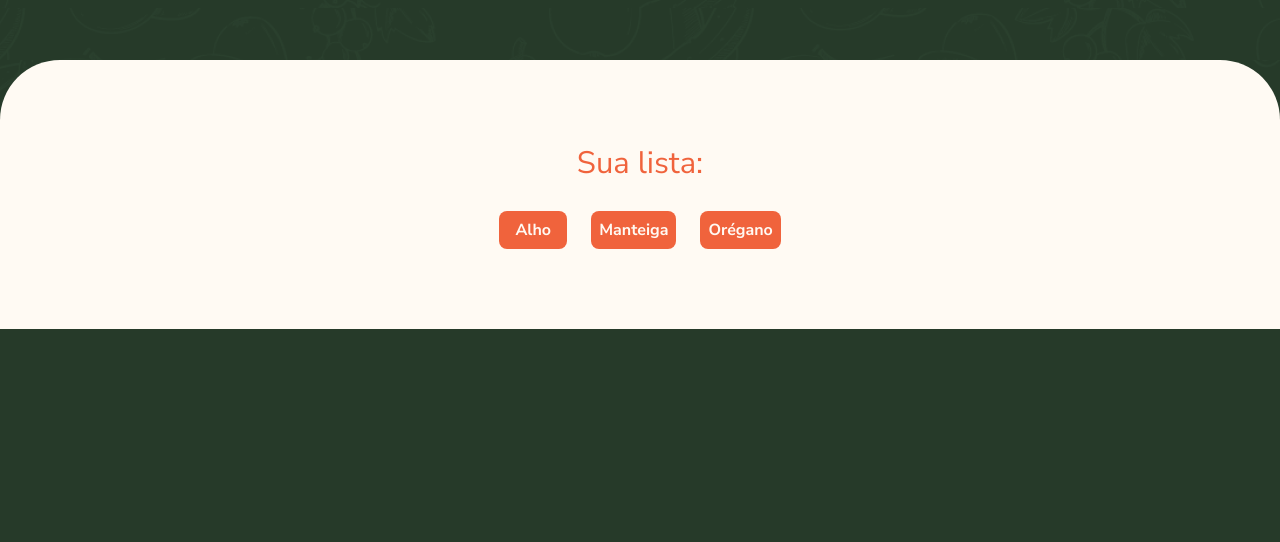
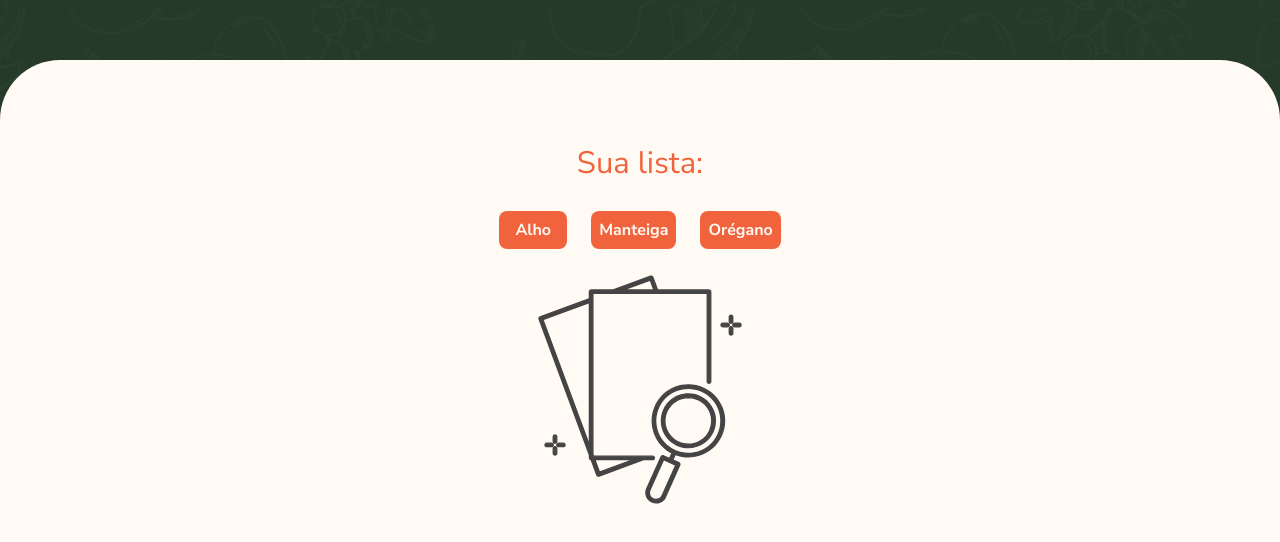
Before and after one commit to thierry-freire/cooking-up, a Vue app: page / in a window 1280 px wide. Shown: the part 1771-2313 px from the top of the page. Before the commit the page ends 2100 px from the top, so only its background shows below. Built offline with nearby package versions, Linux system fonts and the light colour scheme.

Commit message:
Adição de ícone de lista vazia

```diff
--- a/src/components/ConteudoPrincipal.vue
+++ b/src/components/ConteudoPrincipal.vue
@@ -20,6 +20,10 @@
             {{ ingrediente }}
         </li>
       </ul>
+
+      <p class="paragrafo lista-vazia">
+        <img src="../assets/imagens/icones/lista-vazia.svg" alt="Ícone de pesquisa">
+      </p>
     </section>
   </main>
 </template>
```
Also changed, not shown: src/assets/imagens/icones/lista-vazia.svg (added).
